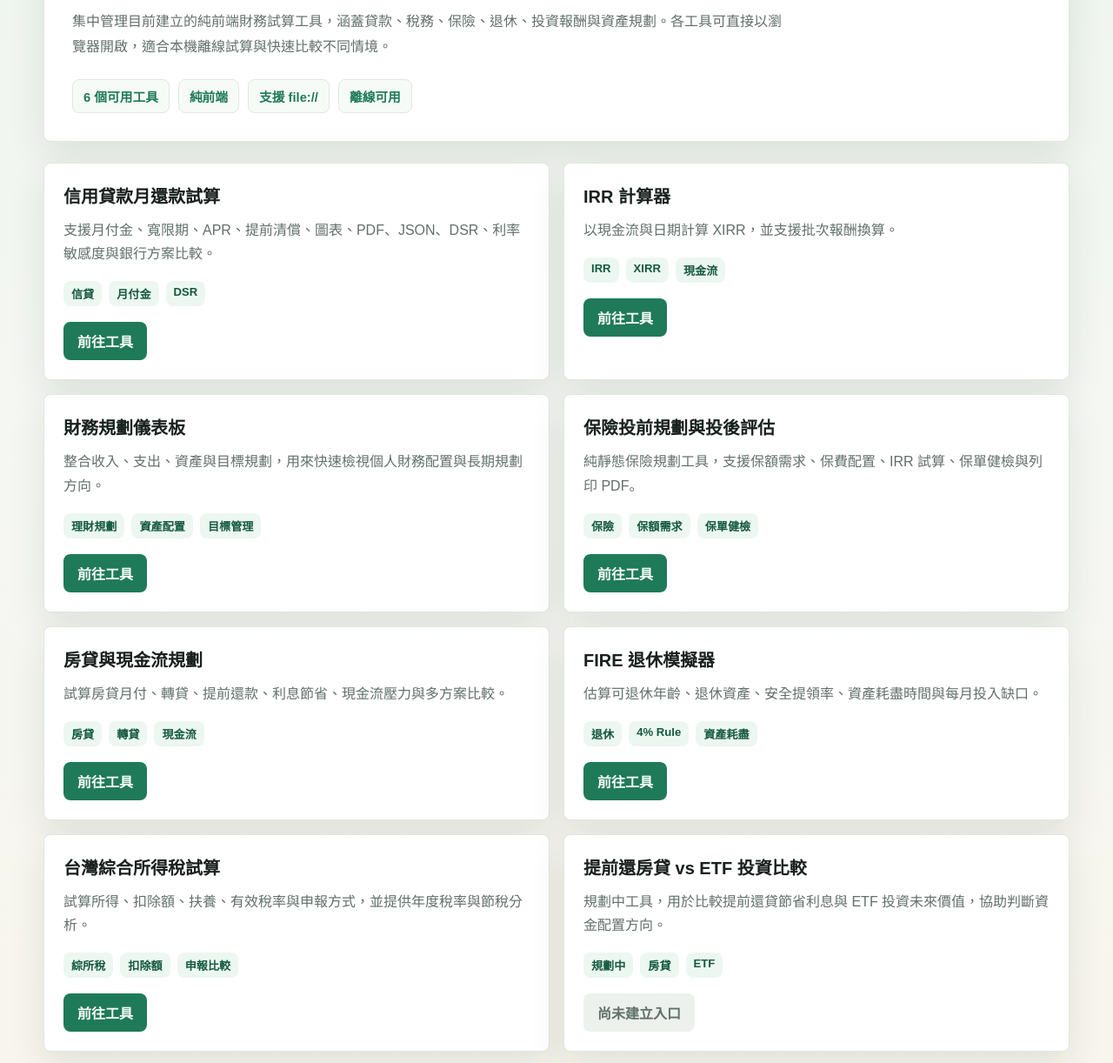
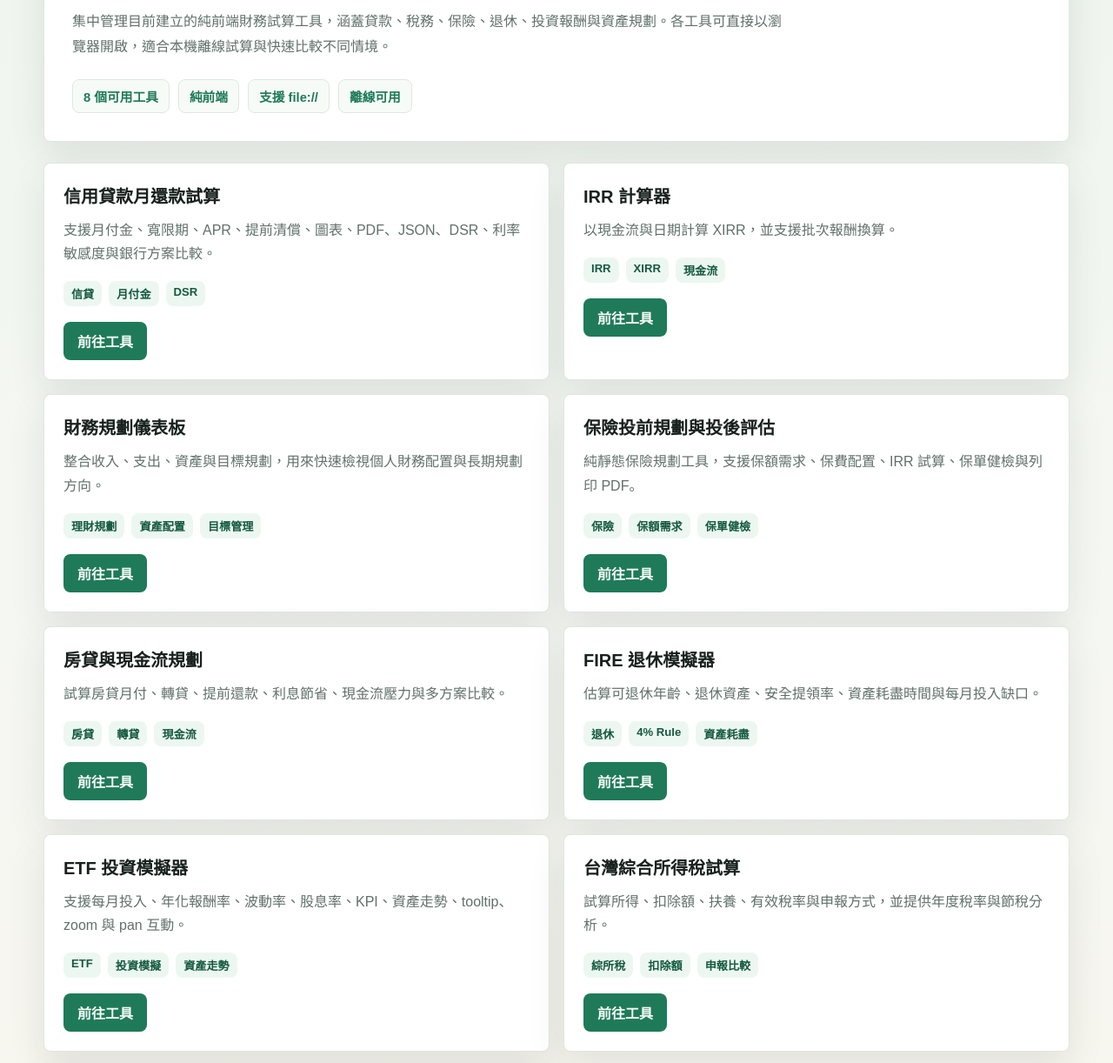
Before and after one commit to archer0615/MyFinanceTools, a plain HTML site: page index.html in a window 1280 px wide. Shown: the part 157-1379 px from the top of the page at 87% size. Drawn offline with Linux system fonts and the light colour scheme.

Commit message:
UPDATE 首頁

```diff
--- a/index.html
+++ b/index.html
@@ -109,7 +109,7 @@
       <h1>個人財務工具入口</h1>
       <p class="subtitle">集中管理目前建立的純前端財務試算工具，涵蓋貸款、稅務、保險、退休、投資報酬與資產規劃。各工具可直接以瀏覽器開啟，適合本機離線試算與快速比較不同情境。</p>
       <div class="summary" aria-label="工具摘要">
-        <span>6 個可用工具</span>
+        <span>8 個可用工具</span>
         <span>純前端</span>
         <span>支援 file://</span>
         <span>離線可用</span>
@@ -160,6 +160,13 @@
       </article>
 
       <article class="card">
+        <h2>ETF 投資模擬器</h2>
+        <p>支援每月投入、年化報酬率、波動率、股息率、KPI、資產走勢、tooltip、zoom 與 pan 互動。</p>
+        <div class="meta"><span>ETF</span><span>投資模擬</span><span>資產走勢</span></div>
+        <a class="link" href="./ETF_Calculator/frontend/index.html">前往工具</a>
+      </article>
+
+      <article class="card">
         <h2>台灣綜合所得稅試算</h2>
         <p>試算所得、扣除額、扶養、有效稅率與申報方式，並提供年度稅率與節稅分析。</p>
         <div class="meta"><span>綜所稅</span><span>扣除額</span><span>申報比較</span></div>
```
